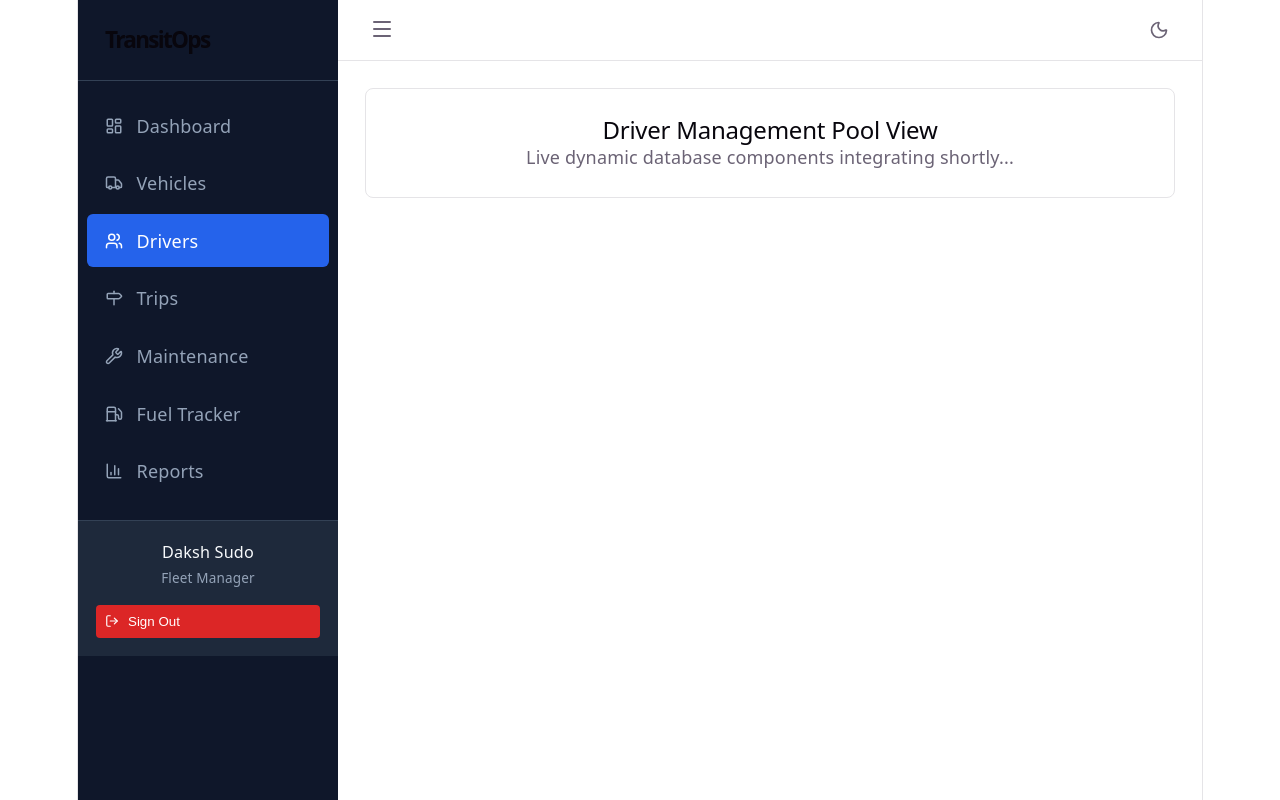
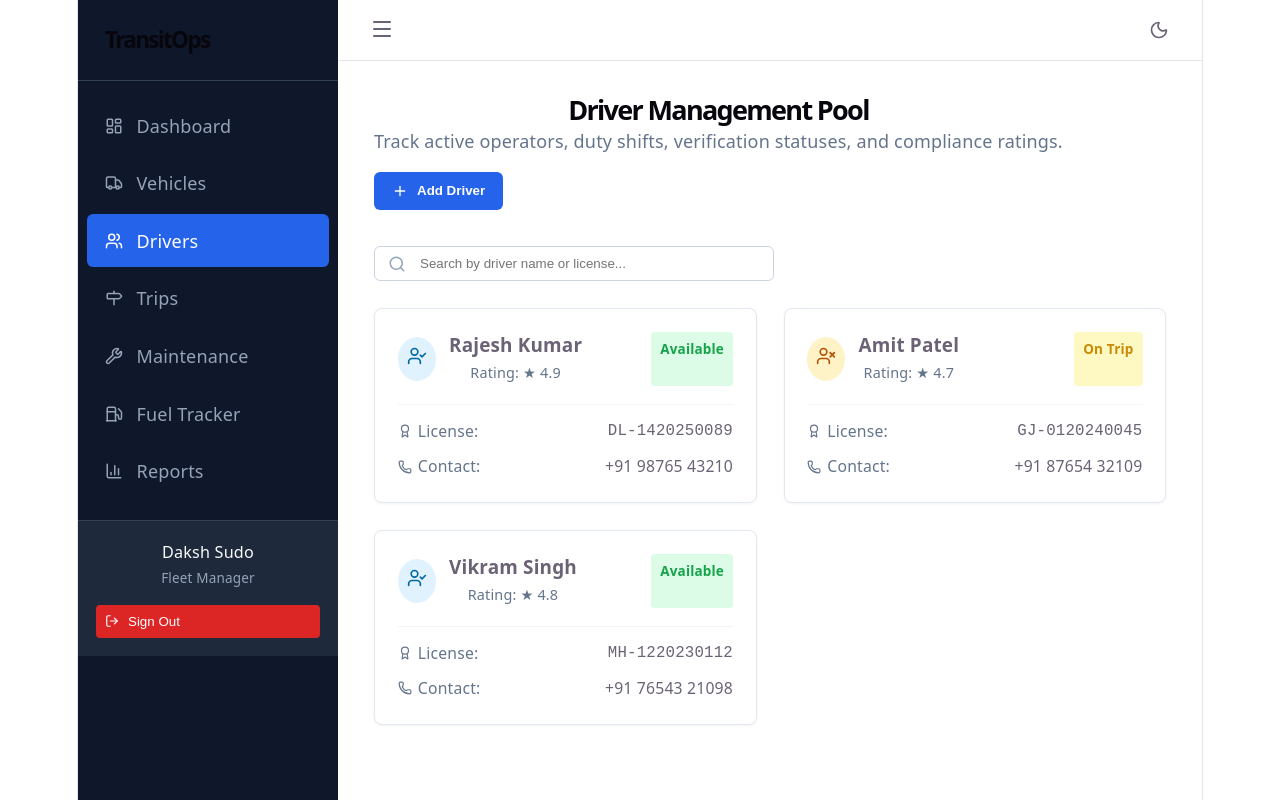
Before and after one commit to KartikRCodes/smart-transport-opreation-platform, a React (Vite) app in the folder client/: page /drivers in a window 1280 px wide. Built offline with nearby package versions, Linux system fonts and the light colour scheme; no server answers.

Commit message:
feat: implement comprehensive Drivers Management Pool workspace with responsive visual state grids

```diff
--- a/client/src/App.jsx
+++ b/client/src/App.jsx
@@ -5,6 +5,7 @@ import RoleRoute from "./routes/RoleRoute";
 import DashboardLayout from "./layouts/DashboardLayout";
 import LoginPage from "./pages/LoginPage";
 import VehiclesPage from "./pages/VehiclesPage";
+import DriversPage from "./pages/DriversPage";
 
 // Temporary UI view placeholders for the hackathon workflow pages
 const MockPage = ({ title }) => (
@@ -45,7 +46,7 @@ function App() {
 
             <Route path="drivers" element={
               <RoleRoute module="drivers">
-                <MockPage title="Driver Management Pool" />
+                <DriversPage />
               </RoleRoute>
             } />
 
--- /dev/null
+++ b/client/src/pages/DriversPage.jsx
@@ -0,0 +1,145 @@
+import { useEffect, useState } from "react";
+import axiosClient from "../api/axiosClient";
+import { UserCheck, UserX, Search, Plus, Phone, Award } from "lucide-react";
+
+const DriversPage = () => {
+  const [drivers, setDrivers] = useState([]);
+  const [loading, setLoading] = useState(true);
+  const [error, setError] = useState("");
+  const [searchTerm, setSearchTerm] = useState("");
+
+  useEffect(() => {
+    const fetchDrivers = async () => {
+      try {
+        const response = await axiosClient.get("/drivers");
+        setDrivers(response.data?.data || response.data || []);
+      } catch (err) {
+        console.error("Error fetching drivers:", err);
+        // Fallback mock array for hackathon presentation if backend collection isn't seeded yet
+        setDrivers([
+          { id: "1", name: "Rajesh Kumar", licenseNumber: "DL-1420250089", phone: "+91 98765 43210", status: "Available", rating: "4.9" },
+          { id: "2", name: "Amit Patel", licenseNumber: "GJ-0120240045", phone: "+91 87654 32109", status: "On Trip", rating: "4.7" },
+          { id: "3", name: "Vikram Singh", licenseNumber: "MH-1220230112", phone: "+91 76543 21098", status: "Available", rating: "4.8" }
+        ]);
+      } finally {
+        setLoading(false);
+      }
+    };
+
+    fetchDrivers();
+  }, []);
+
+  const filteredDrivers = drivers.filter(driver =>
+    driver.name?.toLowerCase().includes(searchTerm.toLowerCase()) ||
+    driver.licenseNumber?.toLowerCase().includes(searchTerm.toLowerCase())
+  );
+
+  if (loading) {
+    return (
+      <div style={{ display: "flex", justifyContent: "center", alignItems: "center", height: "50vh" }}>
+        <h3>Loading drivers database...</h3>
+      </div>
+    );
+  }
+
+  return (
+    <div style={{ padding: "0.5rem" }}>
+      {/* Header Controls */}
+      <div style={{ display: "flex", justifyContent: "space-between", alignItems: "center", marginBottom: "2rem", flexWrap: "wrap", gap: "1rem" }}>
+        <div>
+          <h1 style={{ fontSize: "1.5rem", fontWeight: "bold", margin: "0 0 0.25rem 0" }}>Driver Management Pool</h1>
+          <p style={{ color: "#64748B", margin: 0 }}>Track active operators, duty shifts, verification statuses, and compliance ratings.</p>
+        </div>
+        <button style={{
+          display: "flex",
+          alignItems: "center",
+          gap: "0.5rem",
+          padding: "0.625rem 1rem",
+          background: "#2563EB",
+          color: "#FFFFFF",
+          border: "none",
+          borderRadius: "6px",
+          fontWeight: "600",
+          cursor: "pointer"
+        }}>
+          <Plus size={16} />
+          <span>Add Driver</span>
+        </button>
+      </div>
+
+      {/* Search Bar */}
+      <div style={{ position: "relative", maxWidth: "400px", marginBottom: "1.5rem" }}>
+        <span style={{ position: "absolute", left: "0.75rem", top: "50%", transform: "translateY(-50%)", color: "#94A3B8", display: "flex" }}>
+          <Search size={18} />
+        </span>
+        <input
+          type="text"
+          placeholder="Search by driver name or license..."
+          value={searchTerm}
+          onChange={(e) => setSearchTerm(e.target.value)}
+          style={{
+            width: "100%",
+            padding: "0.5rem 0.75rem 0.5rem 2.5rem",
+            borderRadius: "6px",
+            border: "1px solid #CBD5E1",
+            outline: "none",
+            boxSizing: "border-box"
+          }}
+        />
+      </div>
+
+      {/* Grid List */}
+      <div style={{ display: "grid", gridTemplateColumns: "repeat(auto-fill, minmax(320px, 1fr))", gap: "1.5rem" }}>
+        {filteredDrivers.map(driver => (
+          <div key={driver.id || driver._id} style={{
+            background: "#FFFFFF",
+            borderRadius: "8px",
+            border: "1px solid #E2E8F0",
+            padding: "1.25rem",
+            boxShadow: "0 1px 3px rgba(0,0,0,0.05)"
+          }}>
+            <div style={{ display: "flex", justifyContent: "space-between", alignment: "center", marginBottom: "1rem" }}>
+              <div style={{ display: "flex", alignItems: "center", gap: "0.75rem" }}>
+                <div style={{
+                  padding: "0.5rem",
+                  background: driver.status === "Available" ? "#E0F2FE" : "#FEF3C7",
+                  color: driver.status === "Available" ? "#0369A1" : "#B45309",
+                  borderRadius: "50%"
+                }}>
+                  {driver.status === "Available" ? <UserCheck size={20} /> : <UserX size={20} />}
+                </div>
+                <div>
+                  <h3 style={{ margin: 0, fontSize: "1.05rem", fontWeight: "600" }}>{driver.name}</h3>
+                  <span style={{ fontSize: "0.8rem", color: "#64748B" }}>Rating: ★ {driver.rating}</span>
+                </div>
+              </div>
+              <span style={{
+                fontSize: "0.75rem",
+                fontWeight: "600",
+                padding: "0.25rem 0.5rem",
+                borderRadius: "4px",
+                background: driver.status === "Available" ? "#DCFCE7" : "#FEF9C3",
+                color: driver.status === "Available" ? "#16A34A" : "#CA8A04"
+              }}>
+                {driver.status}
+              </span>
+            </div>
+
+            <div style={{ borderTop: "1px solid #F1F5F9", paddingTop: "0.75rem", display: "flex", flexDirection: "column", gap: "0.5rem", fontSize: "0.875rem" }}>
+              <div style={{ display: "flex", justifyContent: "space-between", alignItems: "center" }}>
+                <span style={{ color: "#64748B", display: "flex", alignItems: "center", gap: "0.35rem" }}><Award size={14} /> License:</span>
+                <span style={{ fontWeight: "500", fontFamily: "monospace" }}>{driver.licenseNumber}</span>
+              </div>
+              <div style={{ display: "flex", justifyContent: "space-between", alignItems: "center" }}>
+                <span style={{ color: "#64748B", display: "flex", alignItems: "center", gap: "0.35rem" }}><Phone size={14} /> Contact:</span>
+                <span style={{ fontWeight: "500" }}>{driver.phone}</span>
+              </div>
+            </div>
+          </div>
+        ))}
+      </div>
+    </div>
+  );
+};
+
+export default DriversPage;
```
